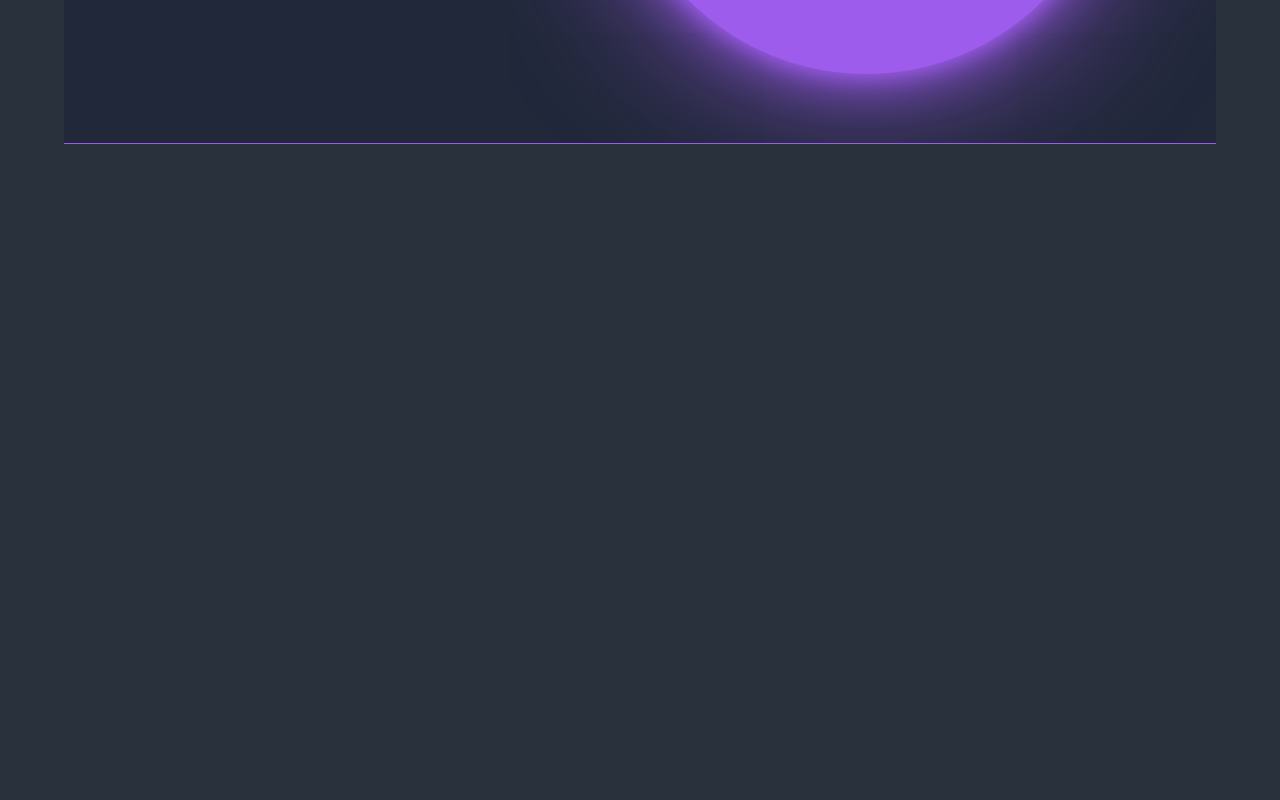
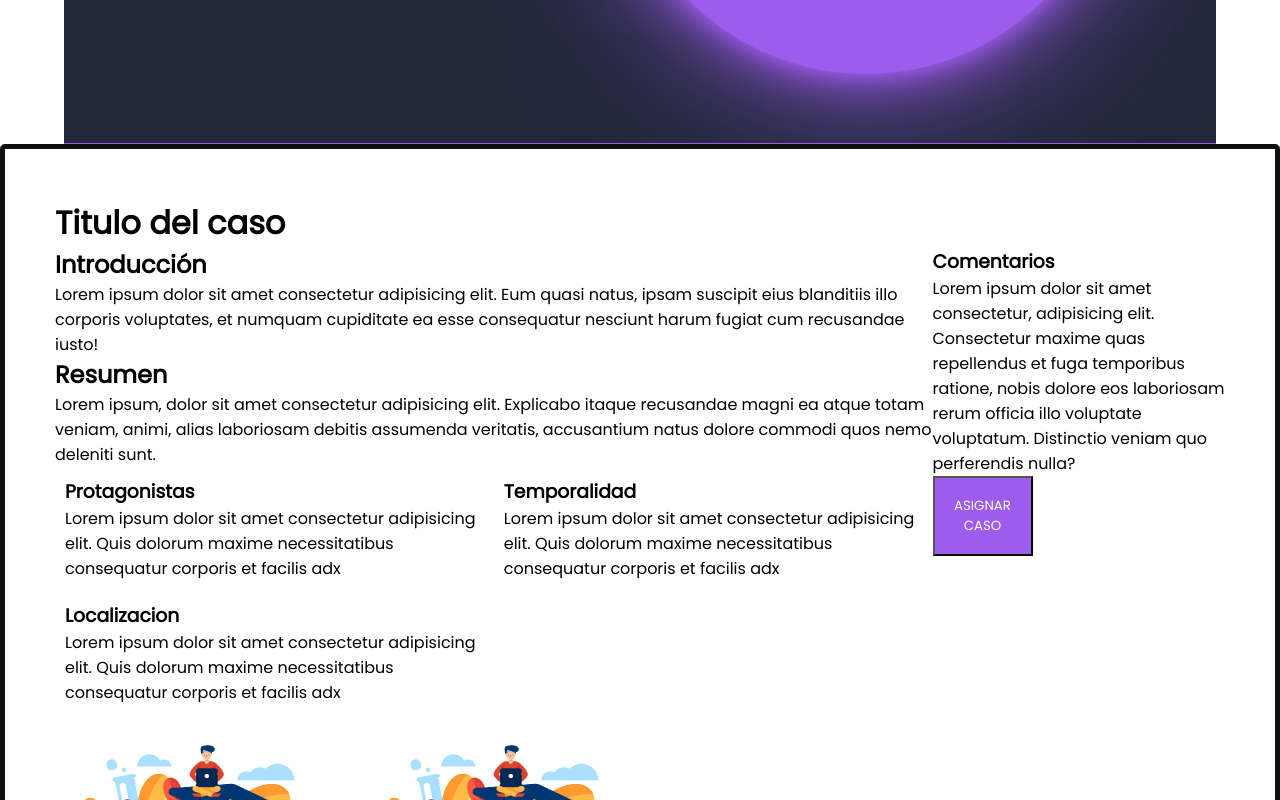
Before and after one commit to edwbcruzv/TTR_Frontend, a React (Vite) app: page / in a window 1280 px wide. Shown: the part 2000-2800 px from the top of the page. Before the commit the page ends 2144 px from the top, so only its background shows below. Built offline with nearby package versions, Linux system fonts and the light colour scheme.

Commit message:
Vista previa del caso

```diff
--- a/public/styles/app.css
+++ b/public/styles/app.css
@@ -4,5 +4,6 @@
     box-sizing: border-box;
 }
 body{
-    background-color: #29313c;
+    background-color: #ffffff;
+    position: relative;
 }
--- a/public/styles/header.css
+++ b/public/styles/header.css
@@ -3,7 +3,7 @@
     display: flex;
     justify-content: space-between;
     align-items: center;
-    position: fixed;
+    position: absolute;
     z-index: 999999;
     width: 100%;
     padding: 10px;
--- /dev/null
+++ b/public/styles/vistapreviacaso.css
@@ -0,0 +1,48 @@
+.vista-previa{
+    width: 100%;
+    height: 100vh;
+    font-family: 'Poppins';
+    padding: 50px;
+    border: 5px solid #101010;
+    border-radius: 5px;
+    display: flex;
+    flex-wrap: wrap;
+    overflow: hidden;
+}
+h1{
+    width: 100%;
+}
+.archivos-multi{
+    width: 75%;
+}
+.archivos-multi img{
+    width: 300px;
+}
+.content-caso{
+    width: 75%;
+}
+.info-adicional{
+    width: 25%;
+}
+.btn-caso{
+    font-family: 'Poppins';
+    width: 100px;
+    height: 80px;
+    background-color: #9d5ceb;
+    color: #fff;
+    text-transform: uppercase;
+    cursor: pointer;
+}
+.apartados-caso{
+    display: flex;
+    width: 100%;
+    flex-wrap: wrap;
+
+}
+.apartado{
+    width: 50%;
+    padding: 10px;
+}
+.apartados-caso p{
+    display: flex;
+}
--- /dev/null
+++ b/src/components/componentsLuis/VistaPreviaCaso.jsx
@@ -0,0 +1,70 @@
+import React from "react";
+import "../../../public/styles/vistapreviacaso.css";
+import img from "../../../public/assets/alumnos.png";
+const VistaPreviaCaso = () => {
+  return (
+    <div className="vista-previa">
+      <h1>Titulo del caso</h1>
+      <div className="content-caso">
+        <h2>Introducción</h2>
+        <p>
+          Lorem ipsum dolor sit amet consectetur adipisicing elit. Eum quasi
+          natus, ipsam suscipit eius blanditiis illo corporis voluptates, et
+          numquam cupiditate ea esse consequatur nesciunt harum fugiat cum
+          recusandae iusto!
+        </p>
+        <h2>Resumen</h2>
+        <p className="resumencaso">
+          Lorem ipsum, dolor sit amet consectetur adipisicing elit. Explicabo
+          itaque recusandae magni ea atque totam veniam, animi, alias laboriosam
+          debitis assumenda veritatis, accusantium natus dolore commodi quos
+          nemo deleniti sunt.
+        </p>
+        <div className="apartados-caso">
+          <div className="apartado">
+            <h3>Protagonistas</h3>
+            <p>
+              Lorem ipsum dolor sit amet consectetur adipisicing elit. Quis
+              dolorum maxime necessitatibus consequatur corporis et facilis adx
+            </p>
+          </div>
+          <div className="apartado">
+            <h3>Temporalidad</h3>
+            <p>
+              Lorem ipsum dolor sit amet consectetur adipisicing elit. Quis
+              dolorum maxime necessitatibus consequatur corporis et facilis adx
+            </p>
+
+          </div>
+          <div className="apartado">
+              <h3>Localizacion</h3>
+              <p>
+                Lorem ipsum dolor sit amet consectetur adipisicing elit. Quis
+                dolorum maxime necessitatibus consequatur corporis et facilis
+                adx
+              </p>
+
+            </div>
+        </div>
+        <div className="archivos-multi">
+          <img src={img} /> <img src={img} />{" "}
+          <video src="https://www.youtube.com/watch?v=HFEK6esntTo">
+            Click para ver el video{img}
+          </video>
+        </div>
+      </div>
+      <div className="info-adicional">
+        <h3>Comentarios</h3>
+        <p>
+          Lorem ipsum dolor sit amet consectetur, adipisicing elit. Consectetur
+          maxime quas repellendus et fuga temporibus ratione, nobis dolore eos
+          laboriosam rerum officia illo voluptate voluptatum. Distinctio veniam
+          quo perferendis nulla?
+        </p>
+        <button className="btn-caso">Asignar caso</button>
+      </div>
+    </div>
+  );
+};
+
+export default VistaPreviaCaso;
--- a/src/components/navbars/NavBarHome.jsx
+++ b/src/components/navbars/NavBarHome.jsx
@@ -16,15 +16,6 @@ const NavBarHome = ({ handleOpenLogin, handleOpenRegister }) => {
   const navigate = useNavigate();
   return (
     <Toolbar className="nav">
-      <IconButton
-        size="large"
-        edge="start"
-        color="inherit"
-        aria-label="menu"
-        sx={{ mr: 2 }}
-      >
-        {/* <MenuIcon /> */}
-      </IconButton>
       <Typography variant="h6" component="div" sx={{ flexGrow: 1 }}>
         Bienvenido
       </Typography>
--- a/src/pages/WelcomePage.jsx
+++ b/src/pages/WelcomePage.jsx
@@ -17,6 +17,7 @@ import FormRegister from '../components/forms/Auth/FormRegister';
 import Fondoinicio from '../components/componentsLuis/Fondoinicio';
 import MetodoCasos from '../components/componentsLuis/MetodoCasos';
 import Caso from '../components/componentsLuis/Caso';
+import VistaPreviaCaso from '../components/componentsLuis/VistaPreviaCaso';
 
 const style = {
   position: "absolute",
@@ -74,6 +75,7 @@ const WelcomePage = props => {
       <Caso/>
       </Grid>
     </Container>
+    <VistaPreviaCaso/>
     </>
   )
 }
```
Also changed, not shown: src/components/forms/FormLogin.jsx (+2 -9 lines).
